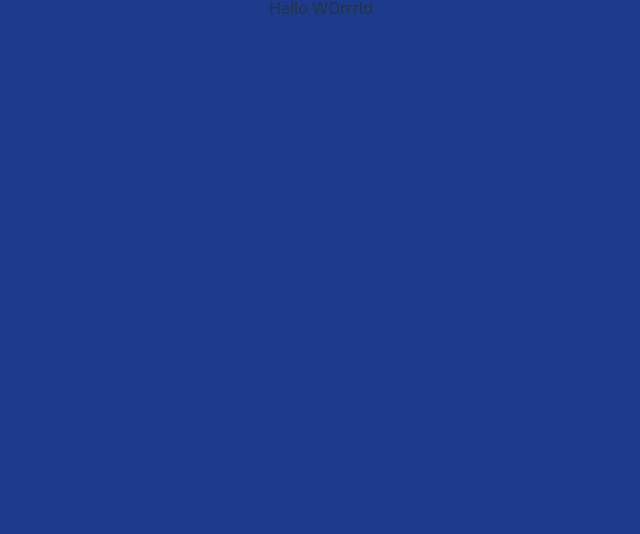
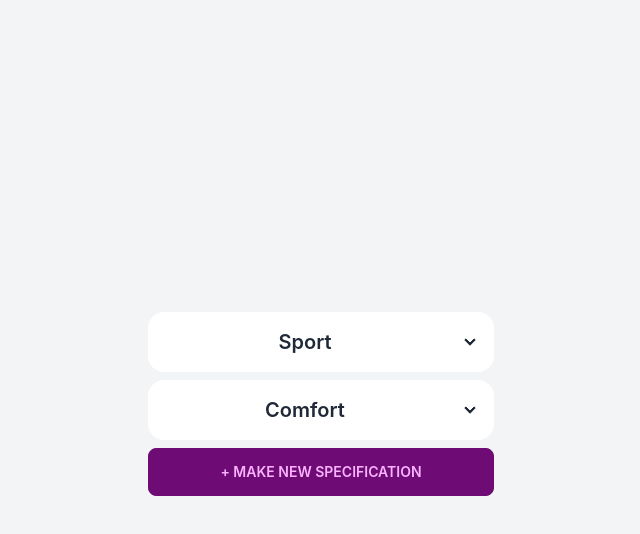
Before and after one commit to oussamalkd/text-magic, a Vue app: page / in a window 1280 px wide. Shown: the top 534 px of the page, without its empty margins (319-959 px from the left). Built offline with nearby package versions, Linux system fonts and the light colour scheme.

Commit message:
feat: create markup

```diff
--- a/index.html
+++ b/index.html
@@ -1,5 +1,5 @@
 <!DOCTYPE html>
-<html lang="en">
+<html lang="en" data-theme="fantasy">
   <head>
     <meta charset="UTF-8" />
     <link rel="icon" type="image/svg+xml" href="/vite.svg" />
--- a/package.json
+++ b/package.json
@@ -9,6 +9,7 @@
     "preview": "vite preview"
   },
   "dependencies": {
+    "daisyui": "^2.37.0",
     "sass": "^1.55.0",
     "sass-loader": "^13.1.0",
     "vue": "^3.2.41"
--- a/src/App.vue
+++ b/src/App.vue
@@ -1,17 +1,51 @@
 <script setup lang="ts">
-// This starter template is using Vue 3 <script setup> SFCs
-// Check out https://vuejs.org/api/sfc-script-setup.html#script-setup
+import { onMounted, ref } from 'vue'
+import Collapse from "./components/Collapse.vue"
+import Modal from "./components/Modal.vue"
+import Specification from "./types/Specification"
+
+
+const header = ref<Array<Specification>>([])
+
+const specifications = ref([
+  {
+    id: 1,
+    name: "Sport",
+    options: {
+      engine: "V6 3.5 L",
+      color: "white"
+    }
+  },
+  {
+    id: 2,
+    name: "Comfort",
+    options: {
+      engine: "V6 3.9 L",
+      color: "Black"
+    }
+  },
+]);
+const newItem = ref("")
+const priority = ref(false)
+
+const test = () => { console.log('test');
+}
+
+onMounted(test)
 
 </script>
 
 <template>
-  <div class="bg-blue-900 w-full h-screen">
-    <h1>Hello WOrrrld</h1>
+  <div class="bg-gray-100 text-gray-800 w-full h-screen flex justify-center items-center">
+    <div class="content w-full px-10 lg:w-4/12 mx-auto">
+      <Modal />
+      <Collapse v-for="spec in specifications" :key="spec.id"
+        :title="spec.name"
+        :options="spec.options"
+      />
+      <div class="w-full">
+        <label for="my-modal" class="btn btn-primary w-full">+ Make new specification</label>
+      </div>
+    </div>
   </div>
 </template>
-
-<style scoped>
-#app {
-  @apply w-full h-screen
-}
-</style>
--- /dev/null
+++ b/src/components/Collapse.vue
@@ -0,0 +1,18 @@
+<script setup lang="ts">
+const props = defineProps({title:String, options: Object})
+</script>
+<template>
+    <div class="collapse collapse-arrow bg-base-100 text-base-content rounded-box my-2">
+        <input type="checkbox" class="peer" />
+        <div class="collapse-title text-xl font-semibold peer-checked:bg-base-content peer-checked:text-secondary-content">
+            {{props.title}}
+        </div>
+        <div class="collapse-content bg-primary text-primary-content peer-checked:bg-base-content peer-checked:text-secondary-content">
+            <ul class="menu">
+                <li v-for="(key, value, index) in props.options" :key="index">
+                    <a href="#">{{value}} : {{key}}</a>
+                </li>
+            </ul>
+        </div>
+    </div>
+</template>
--- /dev/null
+++ b/src/components/Modal.vue
@@ -0,0 +1,78 @@
+<script setup lang="ts">
+</script>
+
+<template>
+    <input type="checkbox" id="my-modal" class="modal-toggle" />
+    <label for="my-modal" class="modal cursor-pointer">
+    <label class="modal-box relative" for="">
+        <form action="" class="form-control w-full max-w-xl">
+            <label class="label">
+                <spnan class="label-text">Name of specification</spnan>
+            </label>
+            <input type="text" name="specification-name" class="input input-bordered">
+
+            <select class="drop-down">
+                <option disabled selected>Engine</option>
+                <option>Han Solo</option>
+                <option>Greedo</option>
+            </select>
+
+            <select class="drop-down">
+                <option disabled selected>Interior materials</option>
+                <option>Han Solo</option>
+                <option>Greedo</option>
+            </select>
+
+            <select class="drop-down">
+                <option disabled selected>Color</option>
+                <option>Han Solo</option>
+                <option>Greedo</option>
+            </select>
+
+            <select class="drop-down">
+                <option disabled selected>Wheel rims</option>
+                <option>Han Solo</option>
+                <option>Greedo</option>
+            </select>
+
+            <select class="drop-down">
+                <option disabled selected>Type of wheels</option>
+                <option>Han Solo</option>
+                <option>Greedo</option>
+            </select>
+
+            <label class="label cursor-pointer w-4/12">
+                <input type="checkbox" class="checkbox checkbox-primary" />
+                <span class="label-text">Air suspansion</span>
+            </label>
+
+            <label class="label">
+                <spnan class="label-text">Signature on hood</spnan>
+            </label>
+            <input type="text" name="specification-name" class="input input-bordered">
+
+            <div class="footer-content">
+                <button> + new configuration option</button>
+                <button> + Save</button>
+            </div>
+        </form>
+    </label>
+    </label>
+</template>
+<style lang="scss">
+.form-control {
+    .drop-down {
+        @apply select select-primary w-full my-2;
+
+        &::focus, &::active {
+            outline: none;
+        }
+    }
+    .footer-content {
+        @apply w-full flex justify-between items-center my-5;
+        button {
+            @apply btn btn-primary max-w-md;
+        }
+    }
+}
+</style>
--- /dev/null
+++ b/src/types/Specification.ts
@@ -0,0 +1,43 @@
+declare interface Engine {
+    id: number,
+    label: String
+}
+
+declare interface Materials {
+    id: number,
+    label: String
+}
+
+declare interface Color {
+    id: number,
+    label: String
+}
+
+declare interface WheelRims {
+    id: number,
+    label: String
+}
+
+declare interface WheelsType {
+    id: number,
+    label: String
+}
+
+declare interface SignatorOnHood {
+    id: number,
+    label: String
+}
+
+export default interface Specification {
+    id: number,
+    name: string,
+    options?: {
+        engine: Engine,
+        materials: Materials,
+        color: Color,
+        wheelRims: WheelRims,
+        wheelsType: WheelsType,
+        airSuspension: boolean,
+        signatorOnHood: SignatorOnHood
+    }
+}
--- a/tailwind.config.cjs
+++ b/tailwind.config.cjs
@@ -7,5 +7,5 @@ module.exports = {
   theme: {
     extend: {},
   },
-  plugins: [],
+  plugins: [require("daisyui")],
 }
```
Also changed, not shown: 1 other file (tests, documents, lock files or other folders).
